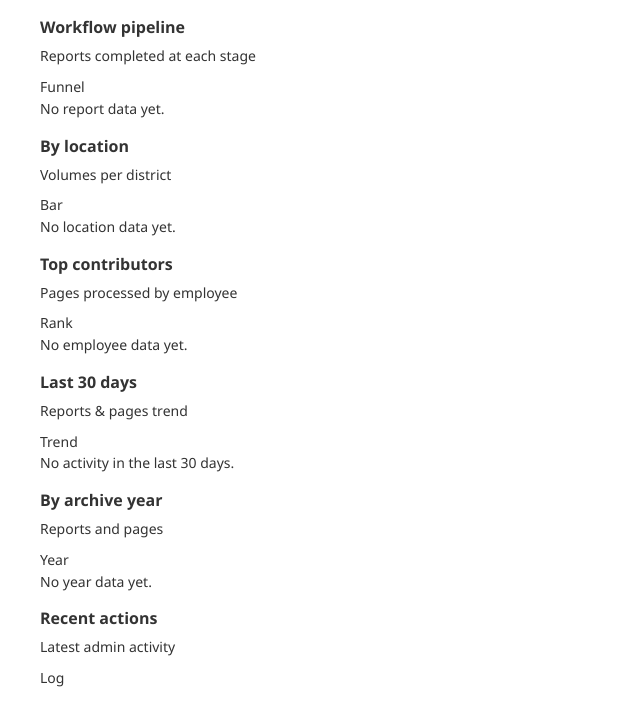
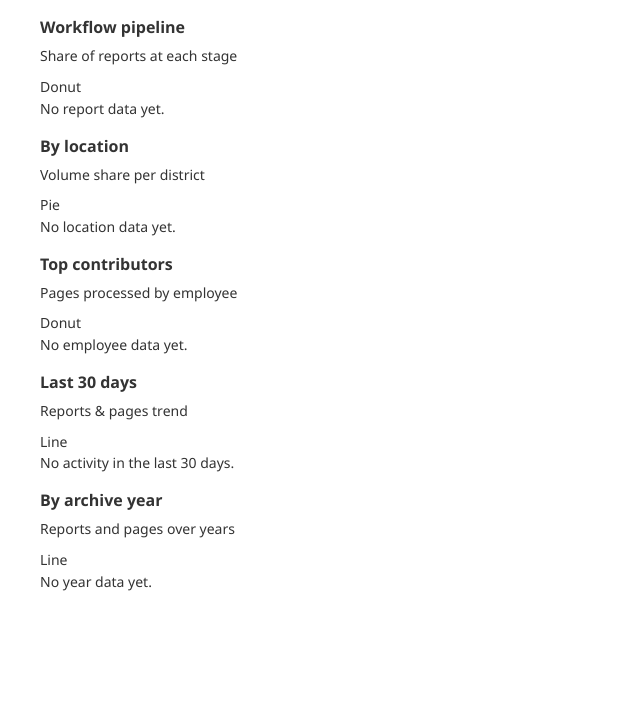
Before and after one commit to ujjuengineer/ngs-website, a Django app: template templates/admin/index.html in a window 1280 px wide. Shown: the part 170-896 px from the top of the page, without its empty margins (0-640 px from the left). After the commit the page ends 761 px from the top, so only its background shows below. Run offline with Django 5.2, Linux system fonts and the light colour scheme; the template is opened without the code that fills it, so the values that code supplies are empty; some libraries are stand-ins or nearby versions.

Commit message:
Add Plotly admin dashboard with workflow and location charts2

```diff
--- a/templates/admin/index.html
+++ b/templates/admin/index.html
@@ -14,7 +14,6 @@
 {% block content %}
 <div class="ngs-admin-dashboard">
 
-  <!-- Header -->
   <header class="ngs-dash-header">
     <div>
       <p class="ngs-dash-eyebrow">NGS Operations</p>
@@ -26,7 +25,6 @@
     </div>
   </header>
 
-  <!-- KPI bento strip -->
   <section class="ngs-bento ngs-bento-kpi" aria-label="Key metrics">
     {% for kpi in dashboard_kpis %}
     <article class="ngs-card ngs-kpi {% if forloop.first %}ngs-kpi-hero{% endif %}">
@@ -40,15 +38,14 @@
     {% endfor %}
   </section>
 
-  <!-- Main chart bento grid -->
   <section class="ngs-bento ngs-bento-charts" aria-label="Analytics">
-    <article class="ngs-card ngs-tile ngs-tile-wide">
+    <article class="ngs-card ngs-tile">
       <div class="ngs-card-head">
         <div>
           <h2 class="ngs-card-title">Workflow pipeline</h2>
-          <p class="ngs-card-desc">Reports completed at each stage</p>
+          <p class="ngs-card-desc">Share of reports at each stage</p>
         </div>
-        <span class="ngs-card-badge">Funnel</span>
+        <span class="ngs-card-badge">Donut</span>
       </div>
       <div id="chart-workflow" class="ngs-plot ngs-plot-md"></div>
     </article>
@@ -57,57 +54,44 @@
       <div class="ngs-card-head">
         <div>
           <h2 class="ngs-card-title">By location</h2>
-          <p class="ngs-card-desc">Volumes per district</p>
+          <p class="ngs-card-desc">Volume share per district</p>
         </div>
-        <span class="ngs-card-badge">Bar</span>
+        <span class="ngs-card-badge">Pie</span>
       </div>
       <div id="chart-locations" class="ngs-plot ngs-plot-md"></div>
     </article>
 
-    <article class="ngs-card ngs-tile ngs-tile-tall">
+    <article class="ngs-card ngs-tile">
       <div class="ngs-card-head">
         <div>
           <h2 class="ngs-card-title">Top contributors</h2>
           <p class="ngs-card-desc">Pages processed by employee</p>
         </div>
-        <span class="ngs-card-badge">Rank</span>
+        <span class="ngs-card-badge">Donut</span>
       </div>
-      <div id="chart-employees" class="ngs-plot ngs-plot-lg"></div>
+      <div id="chart-employees" class="ngs-plot ngs-plot-md"></div>
     </article>
 
-    <article class="ngs-card ngs-tile">
+    <article class="ngs-card ngs-tile ngs-tile-wide">
       <div class="ngs-card-head">
         <div>
           <h2 class="ngs-card-title">Last 30 days</h2>
           <p class="ngs-card-desc">Reports &amp; pages trend</p>
         </div>
-        <span class="ngs-card-badge">Trend</span>
+        <span class="ngs-card-badge">Line</span>
       </div>
       <div id="chart-timeline" class="ngs-plot ngs-plot-md"></div>
     </article>
 
-    <article class="ngs-card ngs-tile">
+    <article class="ngs-card ngs-tile ngs-tile-wide">
       <div class="ngs-card-head">
         <div>
           <h2 class="ngs-card-title">By archive year</h2>
-          <p class="ngs-card-desc">Reports and pages</p>
+          <p class="ngs-card-desc">Reports and pages over years</p>
         </div>
-        <span class="ngs-card-badge">Year</span>
+        <span class="ngs-card-badge">Line</span>
       </div>
       <div id="chart-years" class="ngs-plot ngs-plot-md"></div>
-    </article>
-
-    <article class="ngs-card ngs-tile ngs-tile-activity">
-      <div class="ngs-card-head">
-        <div>
-          <h2 class="ngs-card-title">Recent actions</h2>
-          <p class="ngs-card-desc">Latest admin activity</p>
-        </div>
-        <span class="ngs-card-badge">Log</span>
-      </div>
-      <div class="ngs-activity-wrap">
-        {% include "unfold/helpers/history.html" %}
-      </div>
     </article>
   </section>
 
@@ -122,6 +106,12 @@
 <script>
 (function () {
   if (typeof Plotly === "undefined") return;
+
+  var PALETTE = [
+    "#22c55e", "#16a34a", "#4ade80", "#15803d", "#86efac",
+    "#059669", "#34d399", "#047857", "#a7f3d0", "#065f46",
+    "#6ee7b7", "#10b981", "#14532d", "#bbf7d0", "#0f766e"
+  ];
 
   function readData(id) {
     var el = document.getElementById(id);
@@ -139,6 +129,12 @@
     if (el) el.innerHTML = '<p class="ngs-empty">' + text + "</p>";
   }
 
+  function colors(n) {
+    var out = [];
+    for (var i = 0; i < n; i++) out.push(PALETTE[i % PALETTE.length]);
+    return out;
+  }
+
   function theme() {
     var dark = isDark();
     return {
@@ -146,7 +142,7 @@
       plot_bgcolor: "transparent",
       font: { family: "Inter, system-ui, sans-serif", color: dark ? "#e5e7eb" : "#374151", size: 11 },
       margin: { l: 40, r: 16, t: 8, b: 40 },
-      colorway: ["#22c55e", "#16a34a", "#15803d", "#4ade80", "#86efac", "#059669"],
+      colorway: PALETTE,
       xaxis: {
         gridcolor: dark ? "rgba(255,255,255,0.06)" : "rgba(0,0,0,0.05)",
         zerolinecolor: dark ? "rgba(255,255,255,0.1)" : "rgba(0,0,0,0.07)",
@@ -157,7 +153,13 @@
         zerolinecolor: dark ? "rgba(255,255,255,0.1)" : "rgba(0,0,0,0.07)",
         tickfont: { color: dark ? "#9ca3af" : "#6b7280", size: 10 },
       },
-      legend: { orientation: "h", y: 1.14, x: 0, font: { size: 10 } },
+      legend: {
+        orientation: "h",
+        y: -0.08,
+        x: 0.5,
+        xanchor: "center",
+        font: { size: 10, color: dark ? "#9ca3af" : "#6b7280" },
+      },
       hoverlabel: {
         bgcolor: dark ? "#111827" : "#ffffff",
         bordercolor: dark ? "#374151" : "#e5e7eb",
@@ -166,46 +168,72 @@
     };
   }
 
+  function pieLayout(base) {
+    return Object.assign({}, base, {
+      margin: { l: 8, r: 8, t: 8, b: 8 },
+      showlegend: true,
+      legend: Object.assign({}, base.legend, { y: -0.05 }),
+    });
+  }
+
   function renderAll() {
     var base = theme();
     var cfg = { responsive: true, displayModeBar: false, displaylogo: false };
 
+    // 1) Workflow — donut
     var workflow = readData("ngs-chart-workflow");
     if (workflow && workflow.labels.length && workflow.values.some(function (v) { return v > 0; })) {
       Plotly.react("chart-workflow", [{
-        type: "funnel",
-        y: workflow.labels,
-        x: workflow.values,
-        textinfo: "value+percent initial",
-        marker: { color: ["#22c55e", "#16a34a", "#15803d", "#059669", "#047857", "#065f46"] },
-      }], Object.assign({}, base, {
-        margin: { l: 100, r: 16, t: 8, b: 16 },
-      }), cfg);
+        type: "pie",
+        labels: workflow.labels,
+        values: workflow.values,
+        hole: 0.58,
+        textinfo: "percent",
+        textposition: "inside",
+        insidetextfont: { size: 11, color: "#fff" },
+        marker: { colors: colors(workflow.labels.length), line: { width: 2, color: isDark() ? "#0f172a" : "#fff" } },
+        hovertemplate: "%{label}<br>%{value:,} (%{percent})<extra></extra>",
+      }], pieLayout(base), cfg);
     } else {
       emptyMsg("chart-workflow", "No report data yet.");
     }
 
+    // 2) Locations — pie
     var locations = readData("ngs-chart-locations");
     if (locations && locations.labels.length) {
       Plotly.react("chart-locations", [{
-        type: "bar",
-        x: locations.labels,
-        y: locations.counts,
-        marker: {
-          color: locations.counts,
-          colorscale: [[0, "#86efac"], [1, "#15803d"]],
-          line: { width: 0 },
-        },
-        hovertemplate: "%{x}<br>Reports: %{y}<extra></extra>",
-      }], Object.assign({}, base, {
-        margin: { l: 36, r: 12, t: 8, b: 64 },
-        xaxis: Object.assign({}, base.xaxis, { tickangle: -40 }),
-        yaxis: Object.assign({}, base.yaxis, { title: "" }),
-      }), cfg);
+        type: "pie",
+        labels: locations.labels,
+        values: locations.counts,
+        textinfo: "percent",
+        textposition: "inside",
+        insidetextfont: { size: 10, color: "#fff" },
+        marker: { colors: colors(locations.labels.length), line: { width: 2, color: isDark() ? "#0f172a" : "#fff" } },
+        hovertemplate: "%{label}<br>Reports: %{value:,} (%{percent})<extra></extra>",
+      }], pieLayout(base), cfg);
     } else {
       emptyMsg("chart-locations", "No location data yet.");
     }
 
+    // 3) Employees — donut
+    var employees = readData("ngs-chart-employees");
+    if (employees && employees.labels.length) {
+      Plotly.react("chart-employees", [{
+        type: "pie",
+        labels: employees.labels,
+        values: employees.pages,
+        hole: 0.55,
+        textinfo: "percent",
+        textposition: "inside",
+        insidetextfont: { size: 10, color: "#fff" },
+        marker: { colors: colors(employees.labels.length), line: { width: 2, color: isDark() ? "#0f172a" : "#fff" } },
+        hovertemplate: "%{label}<br>Pages: %{value:,} (%{percent})<extra></extra>",
+      }], pieLayout(base), cfg);
+    } else {
+      emptyMsg("chart-employees", "No employee data yet.");
+    }
+
+    // 4) Timeline — line
     var timeline = readData("ngs-chart-timeline");
     if (timeline && timeline.labels.length) {
       Plotly.react("chart-timeline", [
@@ -217,19 +245,21 @@
           y: timeline.counts,
           fill: "tozeroy",
           fillcolor: "rgba(34,197,94,0.12)",
-          line: { color: "#22c55e", width: 2.5 },
+          line: { color: "#22c55e", width: 2.5, shape: "spline" },
           marker: { size: 5 },
         },
         {
           type: "scatter",
-          mode: "lines",
+          mode: "lines+markers",
           name: "Pages",
           x: timeline.labels,
           y: timeline.pages,
           yaxis: "y2",
-          line: { color: "#86efac", width: 2, dash: "dot" },
+          line: { color: "#86efac", width: 2, dash: "dot", shape: "spline" },
+          marker: { size: 4 },
         },
       ], Object.assign({}, base, {
+        legend: Object.assign({}, base.legend, { y: 1.12, x: 0, xanchor: "left" }),
         yaxis: Object.assign({}, base.yaxis, { title: "" }),
         yaxis2: {
           overlaying: "y",
@@ -242,50 +272,42 @@
       emptyMsg("chart-timeline", "No activity in the last 30 days.");
     }
 
+    // 5) Years — line
     var years = readData("ngs-chart-years");
     if (years && years.labels.length) {
       Plotly.react("chart-years", [
         {
-          type: "bar",
+          type: "scatter",
+          mode: "lines+markers",
           name: "Reports",
           x: years.labels,
           y: years.counts,
-          marker: { color: "#16a34a" },
+          fill: "tozeroy",
+          fillcolor: "rgba(22,163,74,0.12)",
+          line: { color: "#16a34a", width: 2.5, shape: "spline" },
+          marker: { size: 6 },
         },
         {
-          type: "bar",
+          type: "scatter",
+          mode: "lines+markers",
           name: "Pages",
           x: years.labels,
           y: years.pages,
-          marker: { color: "rgba(134,239,172,0.55)" },
+          yaxis: "y2",
+          line: { color: "#4ade80", width: 2, dash: "dot", shape: "spline" },
+          marker: { size: 5 },
         },
       ], Object.assign({}, base, {
-        barmode: "group",
-        bargap: 0.25,
+        legend: Object.assign({}, base.legend, { y: 1.12, x: 0, xanchor: "left" }),
+        yaxis2: {
+          overlaying: "y",
+          side: "right",
+          showgrid: false,
+          tickfont: { color: isDark() ? "#9ca3af" : "#6b7280", size: 10 },
+        },
       }), cfg);
     } else {
       emptyMsg("chart-years", "No year data yet.");
-    }
-
-    var employees = readData("ngs-chart-employees");
-    if (employees && employees.labels.length) {
-      Plotly.react("chart-employees", [{
-        type: "bar",
-        orientation: "h",
-        y: employees.labels.slice().reverse(),
-        x: employees.pages.slice().reverse(),
-        marker: {
-          color: employees.pages.slice().reverse(),
-          colorscale: [[0, "#dcfce7"], [0.45, "#22c55e"], [1, "#14532d"]],
-          line: { width: 0 },
-        },
-        hovertemplate: "%{y}<br>Pages: %{x:,}<extra></extra>",
-      }], Object.assign({}, base, {
-        margin: { l: 120, r: 16, t: 4, b: 32 },
-        xaxis: Object.assign({}, base.xaxis, { title: "Pages" }),
-      }), cfg);
-    } else {
-      emptyMsg("chart-employees", "No employee data yet.");
     }
   }
 
```
Also changed, not shown: core/static/core/css/admin-premium.css (+10 -32 lines).
